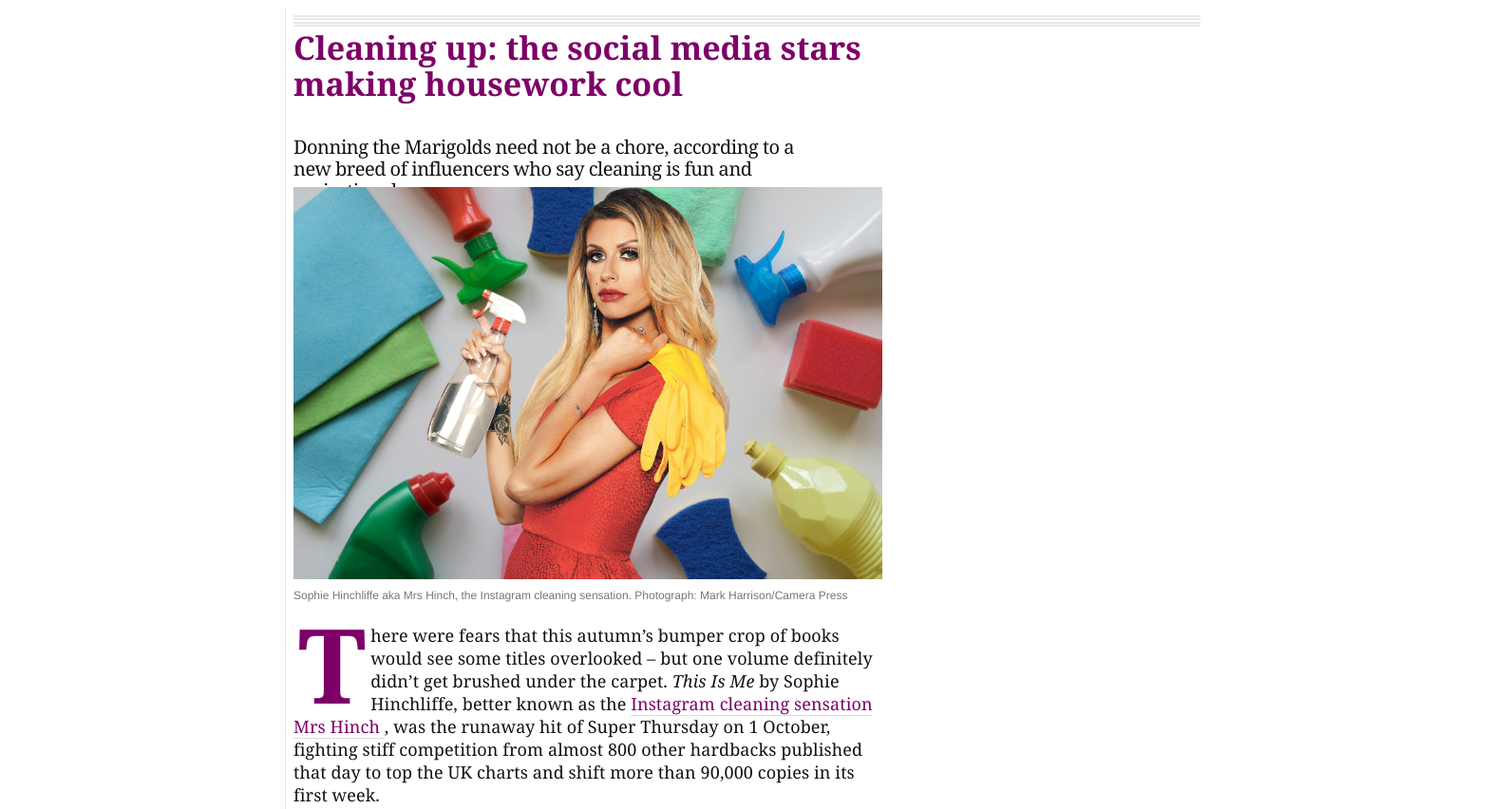
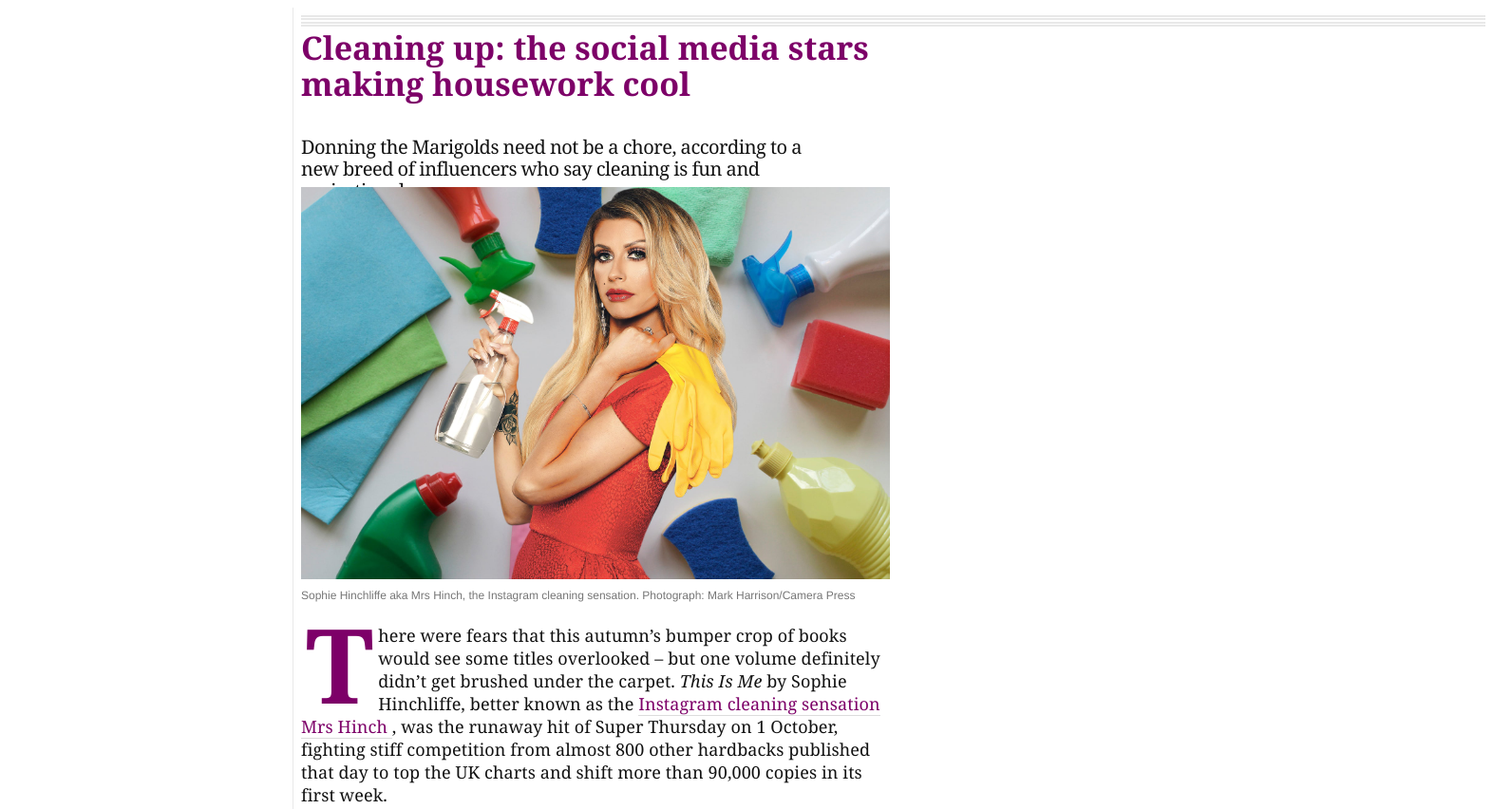
Before and after one commit to julianmorabito/Tarea-semanal, a plain HTML site: page weak2/weakly_assignment2.html in a window 1280 px wide. Shown: the top 852 px of the page at 95% size, 1572 px wide, since content can reach past the window. Drawn offline with Linux system fonts and the light colour scheme.

Commit message:
PS-02: stiles2 modified

```diff
--- /dev/null
+++ b/weak1/css/style1.css
@@ -0,0 +1,3 @@
+body{
+    position
+}
--- a/weak2/css/styles2.css
+++ b/weak2/css/styles2.css
@@ -3,10 +3,12 @@
     background-color: #ffe500;
 }
 body{
+    position: relative;
+    left: 300px;
     line-height: 1.5;
     color: #121212;
     font-family: "Guardian Egyptian Web",Georgia,serif;
-    margin-left: 300px;
+
     border-left: #e8e8e8 1px solid;
     padding: 8px;
 }
@@ -96,12 +98,6 @@ figcaption .principal{
         margin-right: 5px;
         margin-left: 5px;
 }
-.separation-lines{
-    padding-top: 2px;
-    border-spacing: 5px;
-    border-top:  #e8e8e8  5px double;
-    border-bottom: #e8e8e8  5px double;
-}
 footer a{
     text-decoration: none;
     color: #bb3b80;
@@ -130,3 +126,9 @@ footer a:hover{
     padding-bottom: 30px;
     border-bottom: #e8e8e8 1px solid;
 }
+.separation-lines{
+    padding-top: 2px;
+    border-spacing: 5px;
+    border-top:  #e8e8e8  5px double;
+    border-bottom: #e8e8e8  5px double;
+    }
```
Also changed, not shown: weak1/weakly_assignment.html (+0 -4 lines), weak1/images/table1.png (renamed from weak1/images/tabla1.png), weak1/images/table2.png (renamed from weak1/images/tabla2.png), weak1/images/table3.png (renamed from weak1/images/tabla3.png), weak1/images/table4.png (renamed from weak1/images/tabla4.png), weak1/images/table5.png (renamed from weak1/images/tabla5.png), weak1/images/table6.png (renamed from weak1/images/tabla6.png), weak1/images/table7.png (renamed from weak1/images/tabla7.png), weak1/images/table8.png (renamed from weak1/images/tabla8.png).
